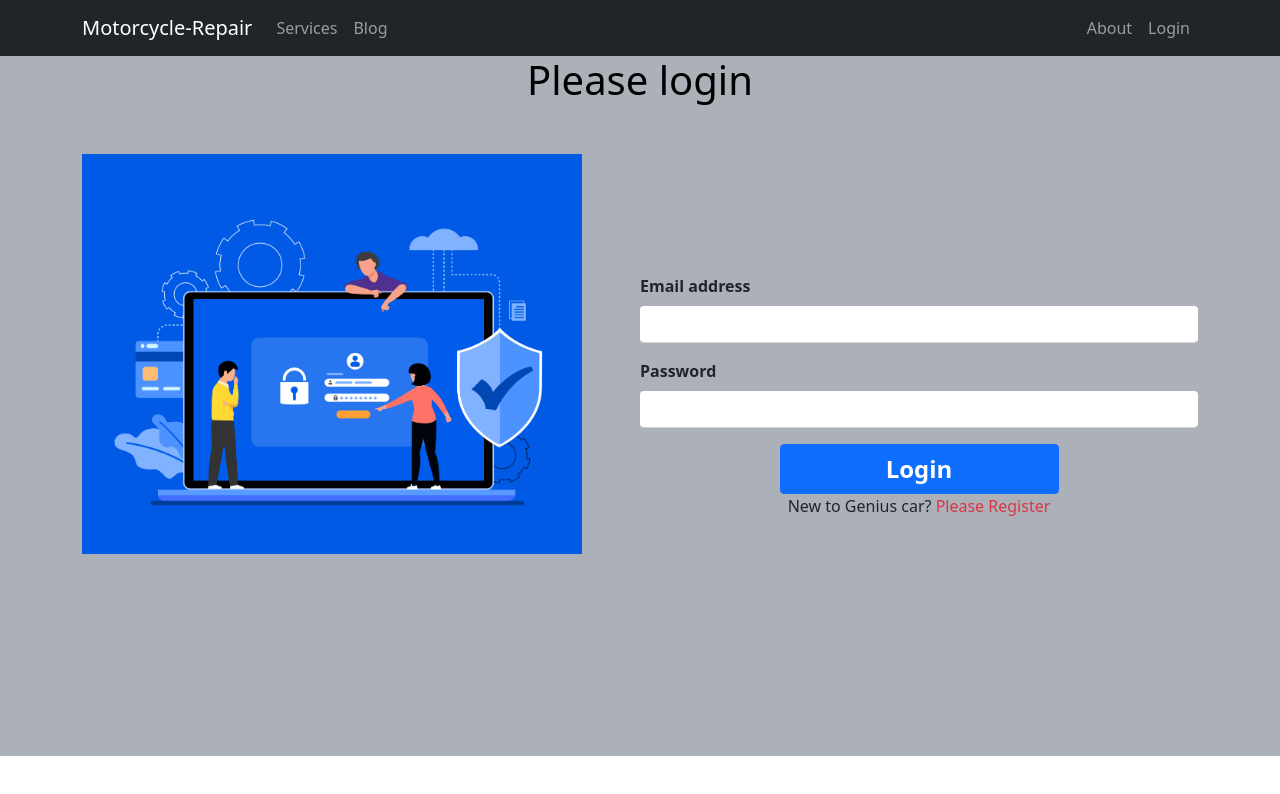
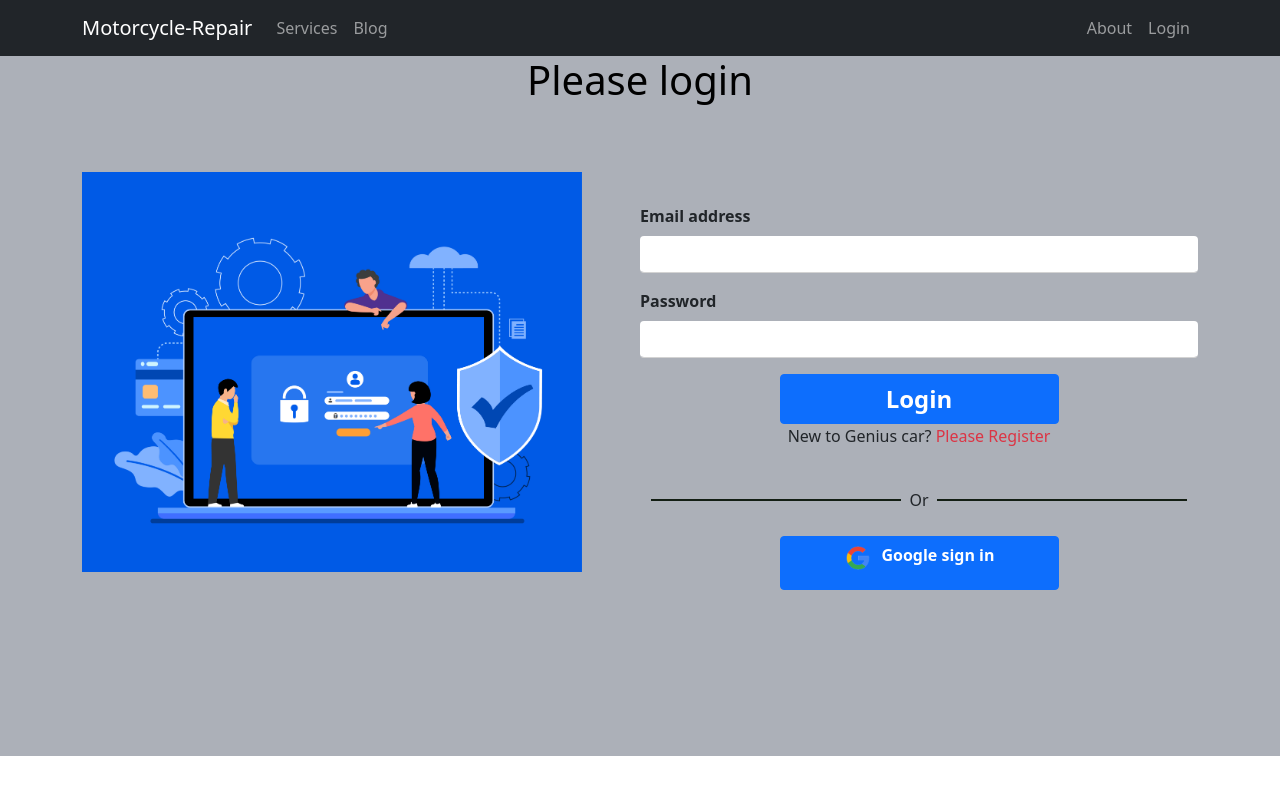
Before and after one commit to Masum-WebD/Motorcycle-Repair, a React (Create React App) app: page /login in a window 1280 px wide. Shown: the top 794 px of the page. Built offline with nearby package versions, Linux system fonts and the light colour scheme.

Commit message:
Add social media for authentication

```diff
--- a/package.json
+++ b/package.json
@@ -7,6 +7,7 @@
     "@testing-library/react": "^13.1.1",
     "@testing-library/user-event": "^13.5.0",
     "bootstrap": "^5.1.3",
+    "firebase": "^9.6.11",
     "react": "^18.0.0",
     "react-bootstrap": "^2.2.3",
     "react-dom": "^18.0.0",
--- a/src/components/Login/Login/Login.css
+++ b/src/components/Login/Login/Login.css
@@ -17,5 +17,5 @@
     width: 500px;
 }
 .loginDetails{
-    margin-top:100px
+    margin-top:50px
 }
--- a/src/components/Login/Login/Login.js
+++ b/src/components/Login/Login/Login.js
@@ -2,6 +2,7 @@ import React from "react";
 import { Button, Form } from "react-bootstrap";
 import { Link, useNavigate } from "react-router-dom";
 import img from "../../../image/Login/login.jpg";
+import SocialMedia from "../../SocialMedia/SocialMedia";
 import "./Login.css";
 
 const Login = () => {
@@ -36,8 +37,11 @@ const Login = () => {
             </Button>
           </Form>
           <p className='text-center'>New to Genius car? <Link to='/register' onClick={handleReg} className='text-danger text-decoration-none pe-auto'>Please Register</Link></p>
+          <SocialMedia></SocialMedia>
         </div>
+
       </div>
+
     </div>
   );
 };
--- a/src/components/Login/Register/Register.js
+++ b/src/components/Login/Register/Register.js
@@ -2,6 +2,7 @@ import React from 'react';
 import { Button, Form } from 'react-bootstrap';
 import { Link , useNavigate } from 'react-router-dom';
 import img from '../../../image/Login/register.jpg'
+import SocialMedia from '../../SocialMedia/SocialMedia';
 const Register = () => {
     const navigate =useNavigate()
     const handleLog=() => {
@@ -17,6 +18,10 @@ const Register = () => {
         </div>
         <div className="loginDetails">
           <Form className="form-container">
+            <Form.Group className="mb-3" controlId="formBasicEmail">
+              <Form.Label className='fw-bold'>Your Name</Form.Label>
+              <Form.Control type="text"/>
+            </Form.Group>
             <Form.Group className="mb-3" controlId="formBasicEmail">
               <Form.Label className='fw-bold'>Email address</Form.Label>
               <Form.Control type="email" required />
@@ -34,6 +39,7 @@ const Register = () => {
             </Button>
           </Form>
           <p className='text-center'>Already have a Account? <Link to='/login' onClick={handleLog} className='text-danger text-decoration-none pe-auto'>Login</Link></p>
+          <SocialMedia></SocialMedia>
         </div>
       </div>
     </div>
--- /dev/null
+++ b/src/components/SocialMedia/SocialMedia.css
@@ -0,0 +1,7 @@
+.social-row{
+    height:1px;
+    border: 1px solid rgb(19, 30, 19);
+    width: 250px;
+
+
+}
--- /dev/null
+++ b/src/components/SocialMedia/SocialMedia.js
@@ -0,0 +1,23 @@
+import React from "react";
+import google from "../../image/Social/google.png";
+import "./SocialMedia.css";
+const SocialMedia = () => {
+  return (
+    <div>
+      <div className="d-flex justify-content-center align-items-center">
+        <div className="social-row"></div>
+        <div className="mt-3 p-2">
+          <p>Or</p>
+        </div>
+        <div className="social-row"></div>
+      </div>
+
+      <button className='btn btn-link btn-primary d-flex justify-content-center w-50 mx-auto '>
+        <img src={google} alt="" />
+        <p className='text-white ms-2 fw-bold'>Google sign in</p>
+      </button>
+    </div>
+  );
+};
+
+export default SocialMedia;
```
Also changed, not shown: src/firebse.init.js (added, +20 -0 lines), src/image/Social/google.png (added), 1 other file (tests, documents, lock files or other folders).
